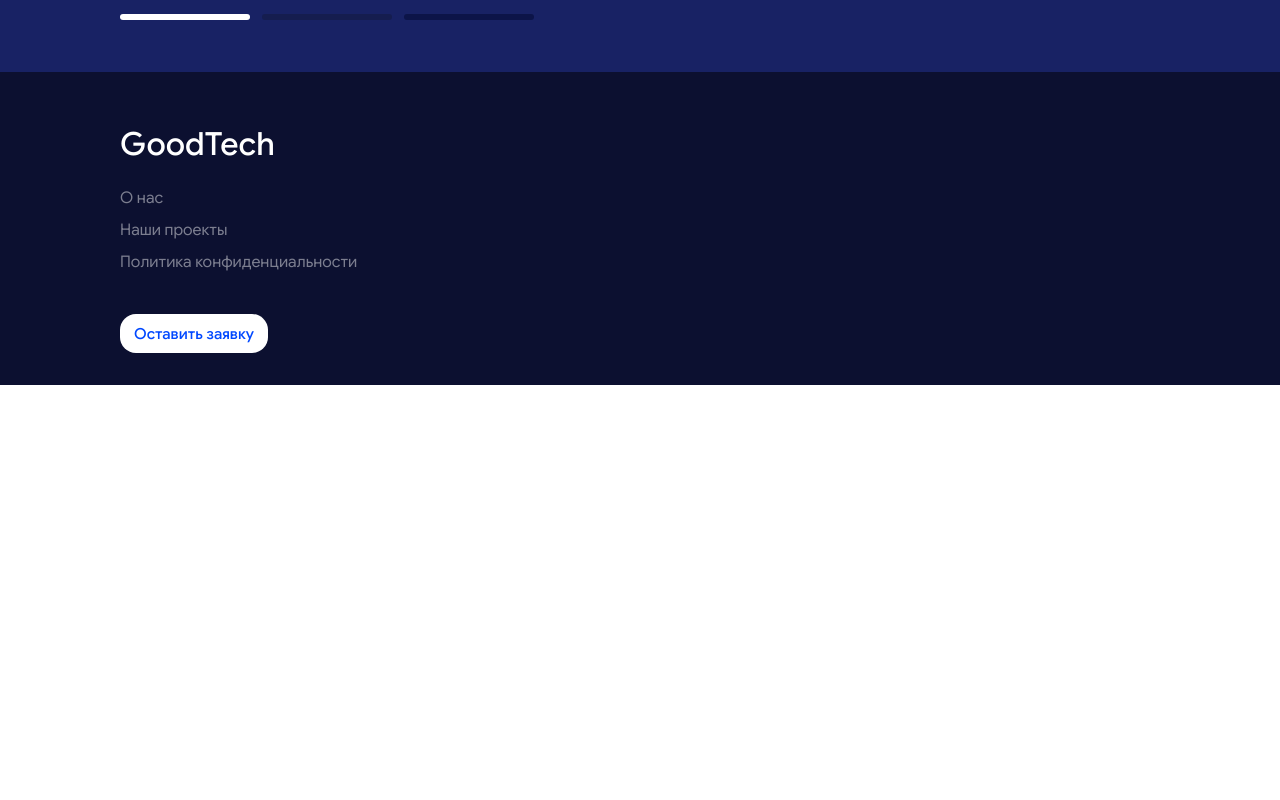
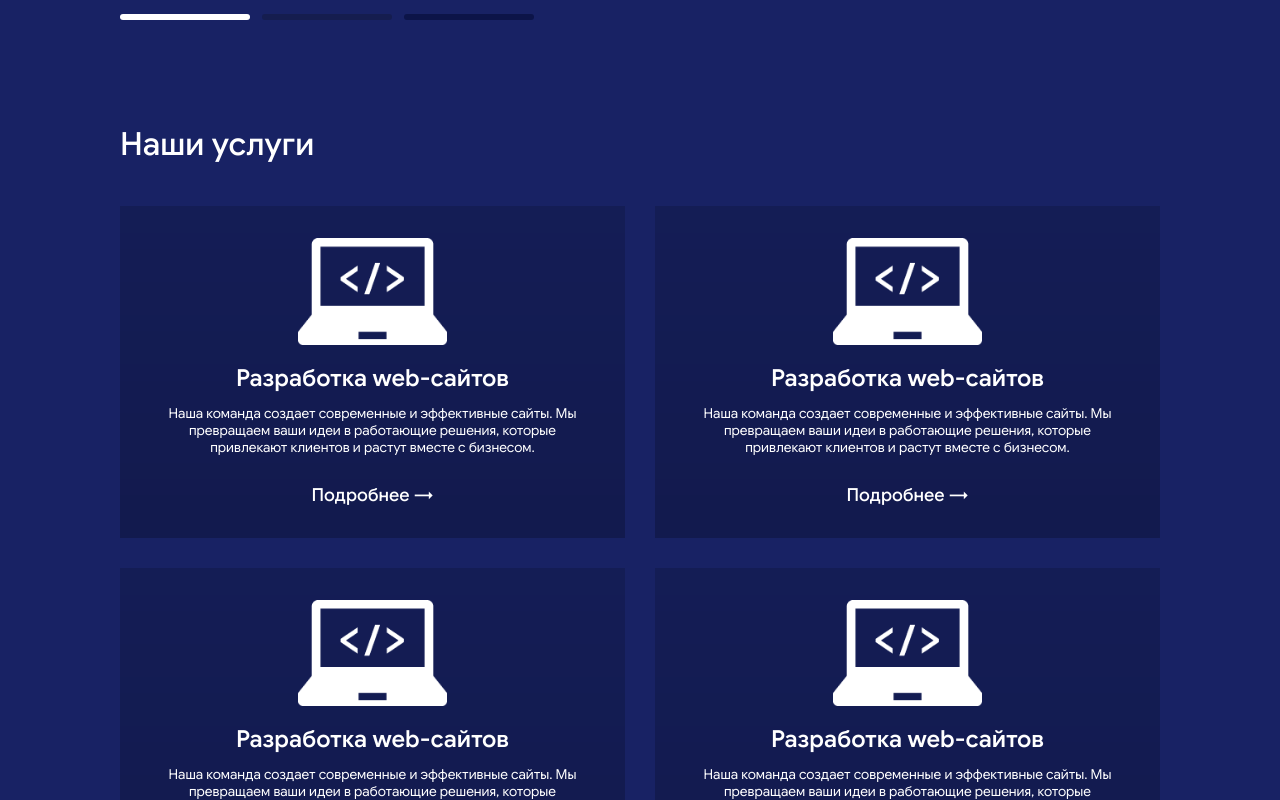
Before and after one commit to supsik/goodtechpro, a Nuxt app: page / in a window 1280 px wide. Shown: the part 1120-1920 px from the top of the page. Before the commit the page ends 1505 px from the top, so only its background shows below. Built offline with nearby package versions, Linux system fonts and the light colour scheme.

Commit message:
our services complete

```diff
--- a/assets/scss/index.scss
+++ b/assets/scss/index.scss
@@ -4,7 +4,20 @@
 .container {
 	padding-inline: 120px;
 
-	@include mq($lg) { padding-inline: 52px }
+	h2 {
+		font-size: 52px;
+		font-weight: 500;
+	}
+
+	@include mq($xl) {
+		h2 { font-size: 32px }
+	}
+
+	@include mq($lg) {
+		padding-inline: 52px;
+
+		h2 { font-size: clamp(1rem, calc(0.6514rem + 1.5075vw), 1.375rem) }
+	}
 
 	@include mq($md) { padding-inline: 32px }
 }
--- /dev/null
+++ b/components/our-services.vue
@@ -0,0 +1,137 @@
+<template>
+	<div class="our-services container">
+		<h2>Наши услуги</h2>
+		<div class="our-services__content">
+			<div
+				class="our-services__item"
+				v-for="item in servicesData"
+			>
+				<div class="our-services__item-bg" />
+				<div class="our-services__item-content">
+					<img :src="item.icon" alt="">
+					<h3>{{ item.title }}</h3>
+					<span>{{ item.description }}</span>
+					<nuxt-link :to="item.link">Подробнее →</nuxt-link>
+				</div>
+			</div>
+		</div>
+	</div>
+</template>
+<script setup lang="ts">
+const servicesData = ref([
+	{
+		title       : 'Разработка web-сайтов',
+		description : 'Наша команда создает современные и эффективные сайты. Мы превращаем ваши идеи в работающие решения, которые привлекают клиентов и растут вместе с бизнесом.',
+		icon        : '/images/laptop.png',
+		link        : '/test'
+	},
+	{
+		title       : 'Разработка web-сайтов',
+		description : 'Наша команда создает современные и эффективные сайты. Мы превращаем ваши идеи в работающие решения, которые привлекают клиентов и растут вместе с бизнесом.',
+		icon        : '/images/laptop.png',
+		link        : '/test'
+	},
+	{
+		title       : 'Разработка web-сайтов',
+		description : 'Наша команда создает современные и эффективные сайты. Мы превращаем ваши идеи в работающие решения, которые привлекают клиентов и растут вместе с бизнесом.',
+		icon        : '/images/laptop.png',
+		link        : '/test'
+	},
+	{
+		title       : 'Разработка web-сайтов',
+		description : 'Наша команда создает современные и эффективные сайты. Мы превращаем ваши идеи в работающие решения, которые привлекают клиентов и растут вместе с бизнесом.',
+		icon        : '/images/laptop.png',
+		link        : '/test'
+	},
+	{
+		title       : 'Разработка web-сайтов',
+		description : 'Наша команда создает современные и эффективные сайты. Мы превращаем ваши идеи в работающие решения, которые привлекают клиентов и растут вместе с бизнесом.',
+		icon        : '/images/laptop.png',
+		link        : '/test'
+	},
+	{
+		title       : 'Разработка web-сайтов',
+		description : 'Наша команда создает современные и эффективные сайты. Мы превращаем ваши идеи в работающие решения, которые привлекают клиентов и растут вместе с бизнесом.',
+		icon        : '/images/laptop.png',
+		link        : '/test'
+	}
+])
+</script>
+<style lang='scss'>
+.our-services {
+	position: relative;
+	z-index: 2;
+
+	h2 { margin-top: 52px }
+}
+
+.our-services__content {
+	margin-top: 42px;
+	display: grid;
+	grid-template-columns: repeat(3, 1fr);
+	gap: 30px;
+
+	@include mq($xl) { grid-template-columns: repeat(2, 1fr) }
+
+	@include mq($md) { grid-template-columns: 1fr }
+}
+
+.our-services__item {
+	position: relative;
+	transition: .3s;
+
+	&:hover {
+		transform: translateY(-5px);
+		box-shadow: 0 4px 6px 0 #00000050;
+
+		.our-services__item-bg { opacity: .55 }
+	}
+}
+
+.our-services__item-bg {
+	width: 100%;
+	height: 100%;
+	position: absolute;
+	left: 0;
+	top: 0;
+	background-image: linear-gradient(#000000a3, #000);
+	opacity: .22;
+	transition: .3s;
+}
+
+.our-services__item-content {
+	display: flex;
+	flex-direction: column;
+	align-items: center;
+	padding: 32px;
+	position: relative;
+	z-index: 3;
+
+	img { width: 34% }
+
+	h3 {
+		font-size: clamp(1.25rem, calc(0.917rem + 0.694vw), 1.75rem);
+		margin-top: 18px;
+	}
+
+	span {
+		margin-top: 12px;
+		font-size: clamp(0.75rem, calc(0.583rem + 0.347vw), 1.00rem);
+		text-align: center;
+	}
+
+	a {
+		font-size: 18px;
+		font-weight: 500;
+		margin-top: 28px;
+	}
+
+	@include mq($md) {
+		img { width: 20% }
+
+		h3 { font-size: clamp(1.13rem, calc(0.776rem + 1.508vw), 1.50rem) }
+
+		span { font-size: clamp(0.88rem, calc(0.526rem + 1.508vw), 1.25rem) }
+	}
+}
+</style>
--- a/pages/index.vue
+++ b/pages/index.vue
@@ -4,6 +4,7 @@
 		<client-only>
 			<about-us />
 		</client-only>
+		<our-services />
 	</div>
 </template>
 <script setup>
```
Also changed, not shown: components/about-us.vue (line endings or trailing spaces), public/images/laptop.png (added).
